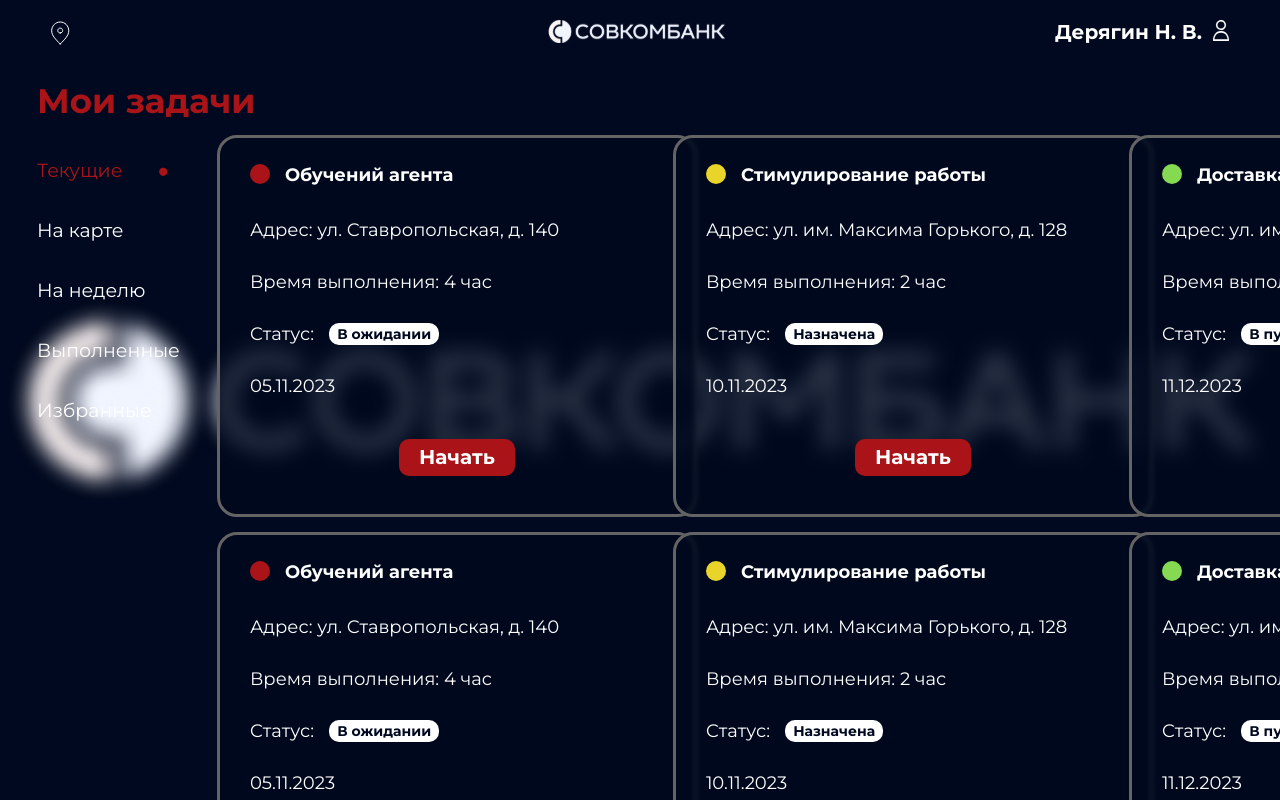
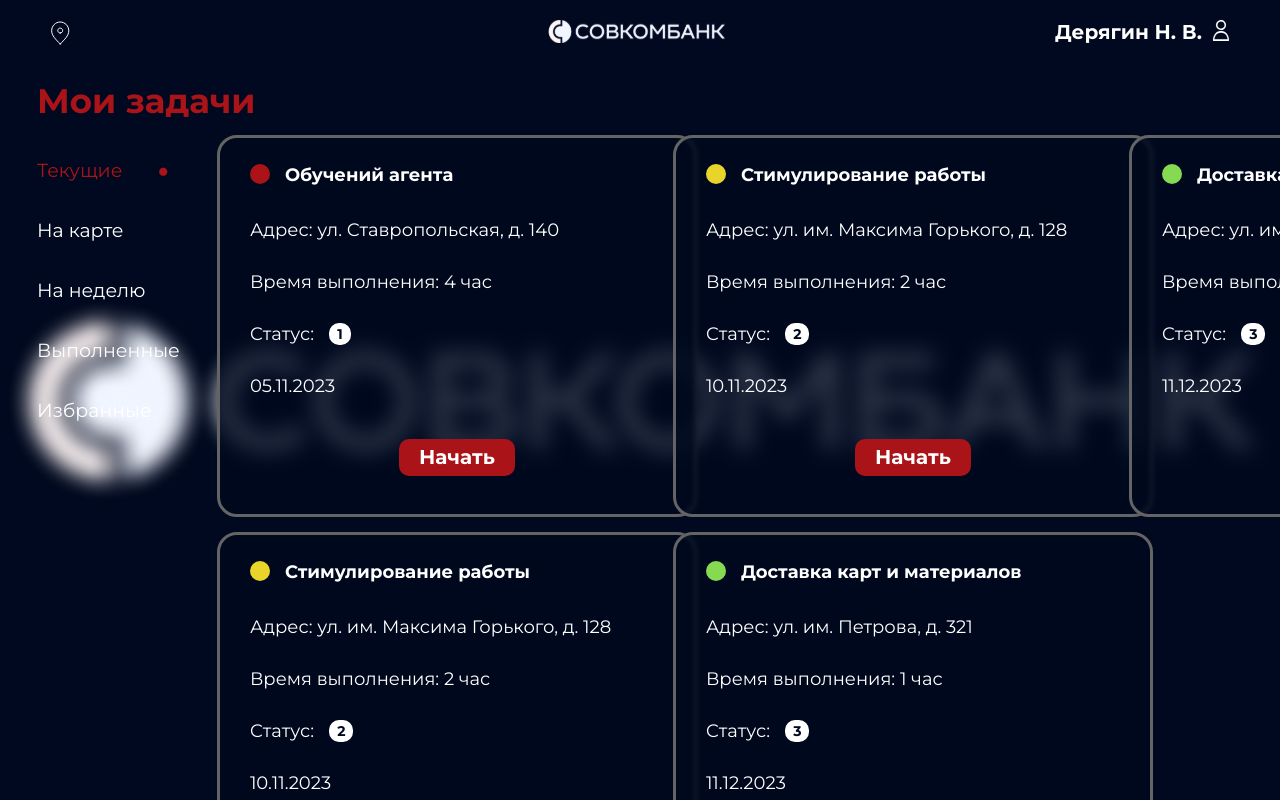
Before and after one commit to gGodlik04/LCT-Hakaton, a Vue app in the folder Frontend/: page / in a window 1280 px wide. Shown: the top 800 px of the page. Built offline with nearby package versions, Linux system fonts and the light colour scheme.

Commit message:
feat: Начать писать логику страницы работника

```diff
--- a/Frontend/src/components/Navbar.vue
+++ b/Frontend/src/components/Navbar.vue
@@ -1,22 +1,54 @@
 <script setup>
+import { ref, computed } from 'vue'
+import { useTasksStore } from '../stores/TasksStore';
+import { storeToRefs } from 'pinia';
+
+const tasksStore = useTasksStore();
+const {activeTab} = storeToRefs(tasksStore)
+
+
+const changeTab = (id) => {
+    tasksStore.setActiveTab(id);
+}
+
 
 </script>
 
 <template>
     <div class="navbar">
-        <div class="navbar__current active">
+        <div
+            @click="changeTab(1)"
+            class="navbar__current"
+            :class="(activeTab == 1) ? 'active' : ''"
+        >
             Текущие
         </div>
-        <div class="navbar__map">
+        <div
+            @click="changeTab(2)"
+            class="navbar__map"
+            :class="(activeTab == 2) ? 'active' : ''"
+        >
             На карте
         </div>
-        <div class="navbar__week">
+        <div
+            @click="changeTab(3)"
+            class="navbar__week"
+            :class="(activeTab == 3) ? 'active' : ''"
+        >
             На неделю
         </div>
-        <div class="navbar__completed">
+        <div
+            @click="changeTab(4)"
+            class="navbar__completed"
+            :class="(activeTab == 4) ? 'active' : ''"
+        >
             Выполненные
         </div>
-        <div class="navbar__favorites">
+        <div
+            @click="changeTab(5)"
+            class="navbar__favorites"
+            :class="(activeTab == 5) ? 'active' : ''"
+        >
             Избранные
         </div>
     </div>
--- a/Frontend/src/components/Task.vue
+++ b/Frontend/src/components/Task.vue
@@ -7,7 +7,7 @@ import StatusButton from '@/components/StatusButton.vue';
             type: Object,
             required: true,
             default: () => {}
-        }
+        },
     })
 </script>
 
--- /dev/null
+++ b/Frontend/src/pages/MainManager.vue
@@ -0,0 +1,11 @@
+<script setup>
+
+</script>
+
+<template>
+    <div>dsadasdsa</div>
+</template>
+
+<style scoped>
+
+</style>
--- a/Frontend/src/pages/MainWorker.vue
+++ b/Frontend/src/pages/MainWorker.vue
@@ -22,11 +22,13 @@ onMounted(() => {
   </div>
   <div class="container">
     <Navbar class="navbar"/>
-    <div class="tasks-block">
-      <Task v-for="(task) in tasksStore.tasks"
-        :key="task.address"
-        :task="task"
-      />
+    <div class="tasks-block tasks-block-current" v-if="tasksStore.activeTab == 1">
+      <template v-for="(task) in tasksStore.currentTasks">
+        <Task v-if="task.status != 4"
+          :key="task.address"
+          :task="task"
+        />
+      </template>
     </div>
   </div>
   <div class="navigation">
--- a/Frontend/src/router/index.js
+++ b/Frontend/src/router/index.js
@@ -1,5 +1,6 @@
 import { createRouter, createWebHistory } from 'vue-router'
 import MainWorker from '@/pages/MainWorker.vue'
+import MainManager from '@/pages/MainManager.vue'
 import Login from '@/pages/Login.vue'
 
 const router = createRouter({
@@ -14,7 +15,17 @@ const router = createRouter({
       path: '/login',
       name: 'login',
       component: Login
-    }
+    },
+    {
+      path: '/map',
+      name: 'map',
+      // component: Login
+    },
+    {
+      path: '/manager',
+      name: 'MainManager',
+      // component: Login
+    },
   ]
 })
 
--- a/Frontend/src/stores/TasksStore.js
+++ b/Frontend/src/stores/TasksStore.js
@@ -10,7 +10,7 @@ export const useTasksStore = defineStore('tasksStore', {
         time: 4,
         priority: 1,
         date_of_pont: '05.11.2023',
-        status: 'В ожидании',
+        status: 1,
         about: 'Более подробная информация',
       },
       {
@@ -19,7 +19,7 @@ export const useTasksStore = defineStore('tasksStore', {
         time: 2,
         priority: 2,
         date_of_pont: '10.11.2023',
-        status: 'Назначена',
+        status: 2,
         about: 'Более подробная информация22222',
       },
       {
@@ -28,7 +28,7 @@ export const useTasksStore = defineStore('tasksStore', {
         time: 1,
         priority: 3,
         date_of_pont: '11.12.2023',
-        status: 'В пути',
+        status: 3,
         about: 'Более подробная информация3333',
       },
       {
@@ -37,7 +37,7 @@ export const useTasksStore = defineStore('tasksStore', {
         time: 4,
         priority: 1,
         date_of_pont: '05.11.2023',
-        status: 'В ожидании',
+        status: 4,
         about: 'Более подробная информация',
       },
       {
@@ -46,7 +46,7 @@ export const useTasksStore = defineStore('tasksStore', {
         time: 2,
         priority: 2,
         date_of_pont: '10.11.2023',
-        status: 'Назначена',
+        status: 2,
         about: 'Более подробная информация22222',
       },
       {
@@ -55,9 +55,29 @@ export const useTasksStore = defineStore('tasksStore', {
         time: 1,
         priority: 3,
         date_of_pont: '11.12.2023',
-        status: 'В пути',
+        status: 3,
         about: 'Более подробная информация3333',
       },
     ],
-  })
+    activeTab: 1,
+  }),
+  getters: {
+    currentTasks() {
+      return this.tasks.filter(el => el.status != 4)
+    },
+    weekTasks() {
+      return this.tasks.filter(el => el.status != 4)
+    },
+    completedTasks() {
+      return this.tasks.filter(el => el.status == 4)
+    },
+    favoritesTasks() {
+      return this.tasks.filter(el => el.status != 4)
+    },
+  },
+  actions: {
+    setActiveTab(id) {
+      this.activeTab = id
+    }
+  }
 });
```
Also changed, not shown: Frontend/src/components/UI/ModalLoading.vue (added, +20 -0 lines).
